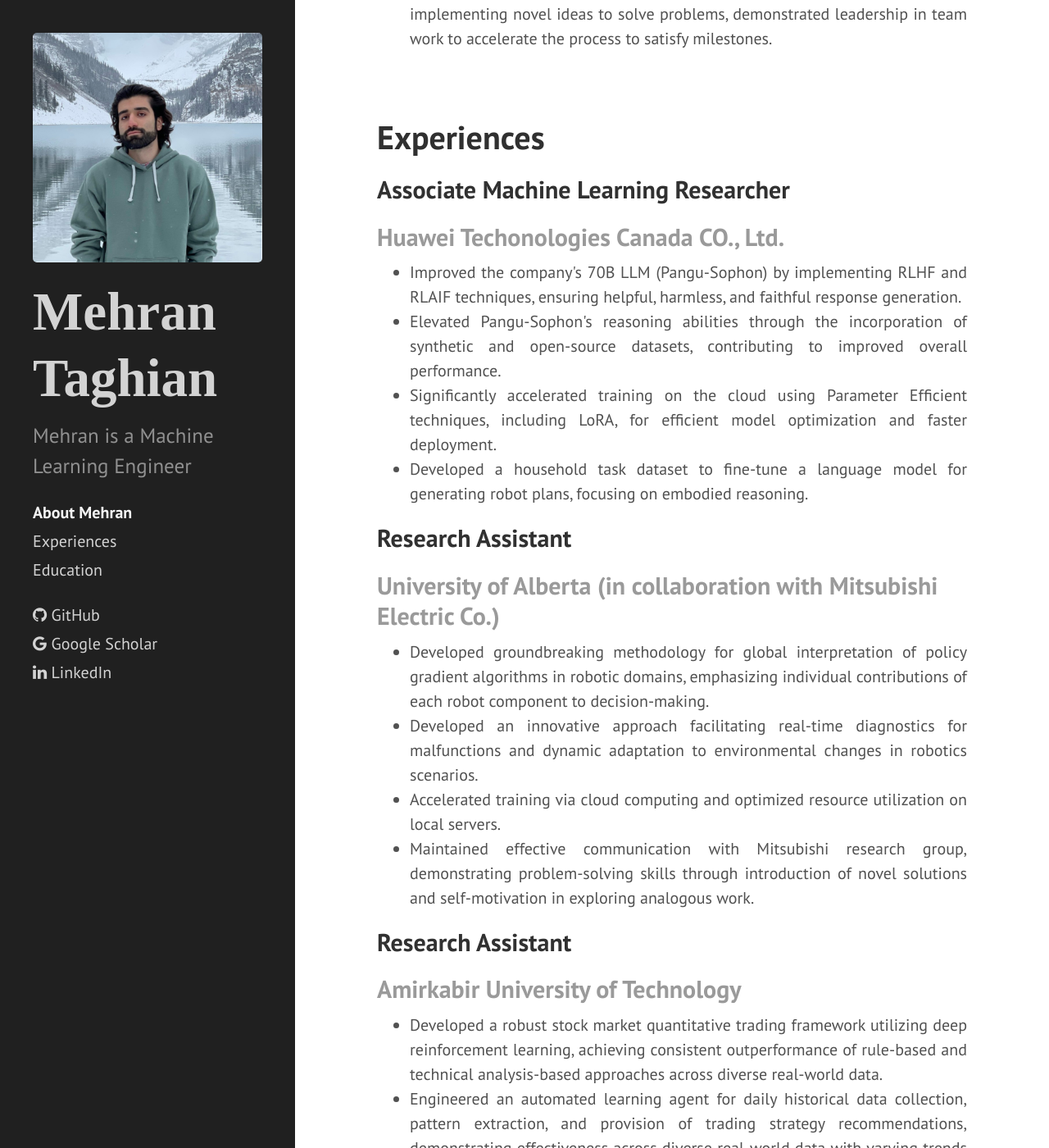
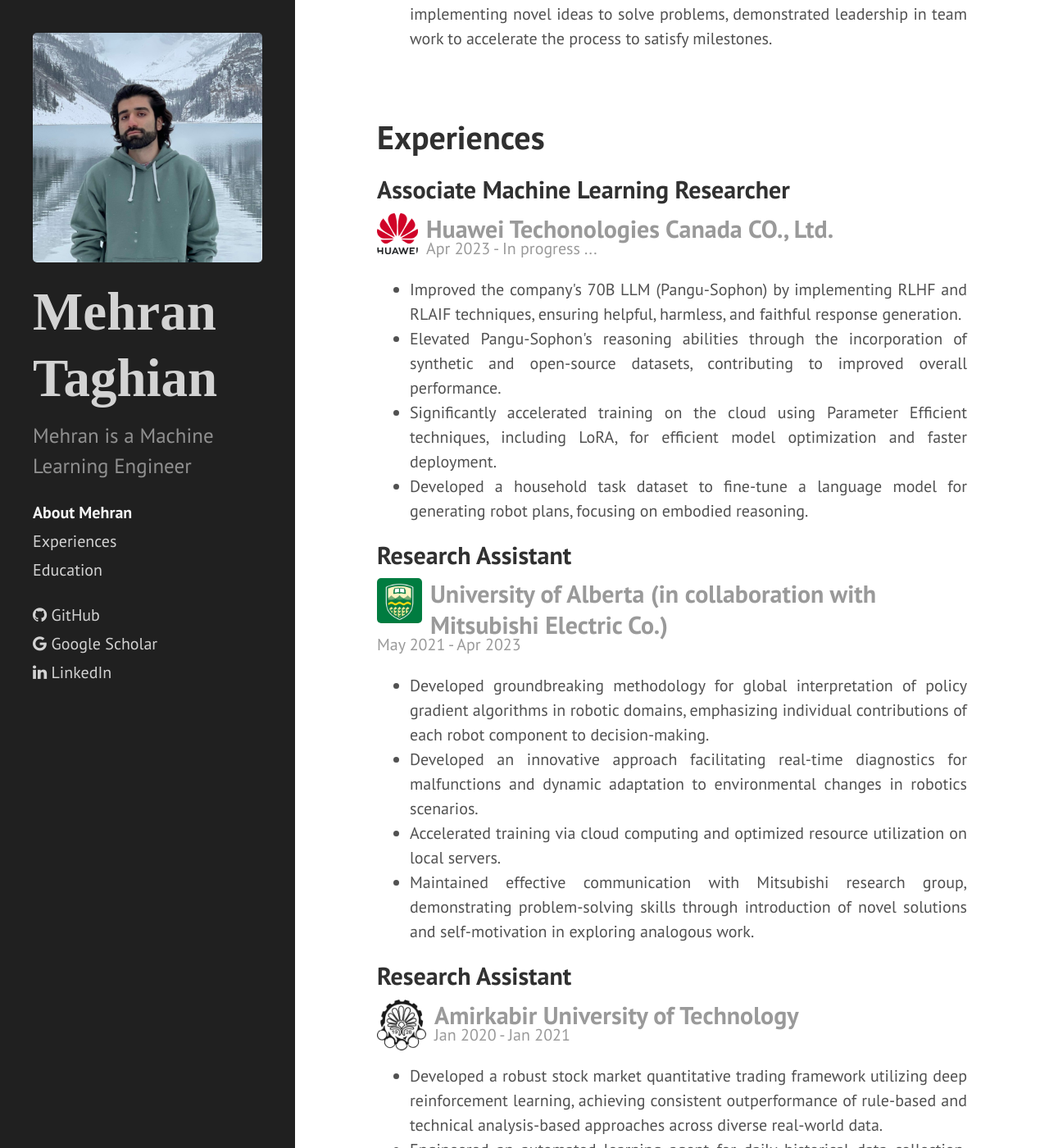
Before and after one commit to MehranTaghian/mehrantaghian.github.io, a Jekyll site: the page built from docs/index.html, in a window 1280 px wide and 1400 px high, scrolled down 986 px. Shown: the whole window at 82% size. Built offline with Jekyll 4.4.1, drawn with Linux system fonts in a browser that asks for light colours; the list of posts is cut into pages by our own code; some of the changed text lies outside the part shown.

Commit message:
date and logo for experiences added

```diff
--- a/docs/_data/experiences.yml
+++ b/docs/_data/experiences.yml
@@ -1,5 +1,10 @@
 - company: Huawei Techonologies Canada CO., Ltd.
   role: Associate Machine Learning Researcher
+  from: Apr 2023
+  to: In progress ...
+  logo:
+    name: huawei.svg.png
+    width: 50px
   responsibilities:
     - Improved the company's 70B LLM (Pangu-Sophon) by implementing RLHF and RLAIF techniques, ensuring helpful, harmless, and faithful response generation.
     - Elevated Pangu-Sophon's reasoning abilities through the incorporation of synthetic and open-source datasets, contributing to improved overall performance.
@@ -8,6 +13,11 @@
 
 - company: University of Alberta (in collaboration with Mitsubishi Electric Co.)
   role: Research Assistant
+  from: May 2021
+  to: Apr 2023
+  logo:
+    name: ualberta.jpeg
+    width: 55px
   responsibilities:
     - Developed groundbreaking methodology for global interpretation of policy gradient algorithms in robotic domains, emphasizing individual contributions of each robot component to decision-making.
     - Developed an innovative approach facilitating real-time diagnostics for malfunctions and dynamic adaptation to environmental changes in robotics scenarios.
@@ -16,6 +26,11 @@
 
 - company: Amirkabir University of Technology
   role: Research Assistant
+  from: Jan 2020
+  to: Jan 2021
+  logo:
+    name: amirkabir.jpeg
+    width: 60px
   responsibilities:
     - Developed a robust stock market quantitative trading framework utilizing deep reinforcement learning, achieving consistent outperformance of rule-based and technical analysis-based approaches across diverse real-world data.
     - Engineered an automated learning agent for daily historical data collection, pattern extraction, and provision of trading strategy recommendations, demonstrating effectiveness across diverse real-world data with varying trends and volatilities.
@@ -23,6 +38,11 @@
 
 - company: KTH Royal Institute of Technology
   role: Research Intern
+  from: Jun 2019
+  to: Nov 2019
+  logo:
+    name: kth.jpeg
+    width: 60px
   responsibilities:
     - Investigated explainability techniques for Graph Convolutional Neural Networks (GCNs).
     - Achieved a 99.7% accuracy by successfully developing and training a GCN on a subset of Visual Genome, a large dataset of structured images.
@@ -31,6 +51,11 @@
 
 - company: IPM Institute for Research in Fundamental Sciences
   role: Research Intern
+  from: Jun 2019
+  to: Nov 2019
+  logo:
+    name: ipm.png
+    width: 150px
   responsibilities:
     - Implemented neural network compression, reducing memory access by 15.3× and forward-propagation computation by 11.3× through sparsity and weight/input similarity.
     - Successfully applied the compression method to popular ImageNet architectures such as AlexNet, VGG, Inception, and ResNet, showcasing its versatility and effectiveness.
--- a/docs/public/css/poole.css
+++ b/docs/public/css/poole.css
@@ -354,6 +354,12 @@
 
 .company-name {
   color: #9a9a9a;
+  display: inline;
+}
+
+.company-name img {
+  float:left;
+  margin:0 10px 0 0;
 }
 
 /* Related posts */
```
Also changed, not shown: docs/_resume_items/experiences.md (+2 -1 lines), docs/public/amirkabir.jpeg (added), docs/public/huawei.svg.png (added), docs/public/ipm.png (added), docs/public/kth.jpeg (added), docs/public/ualberta.jpeg (added), docs/public/ualberta.png (added), 3 other files.
